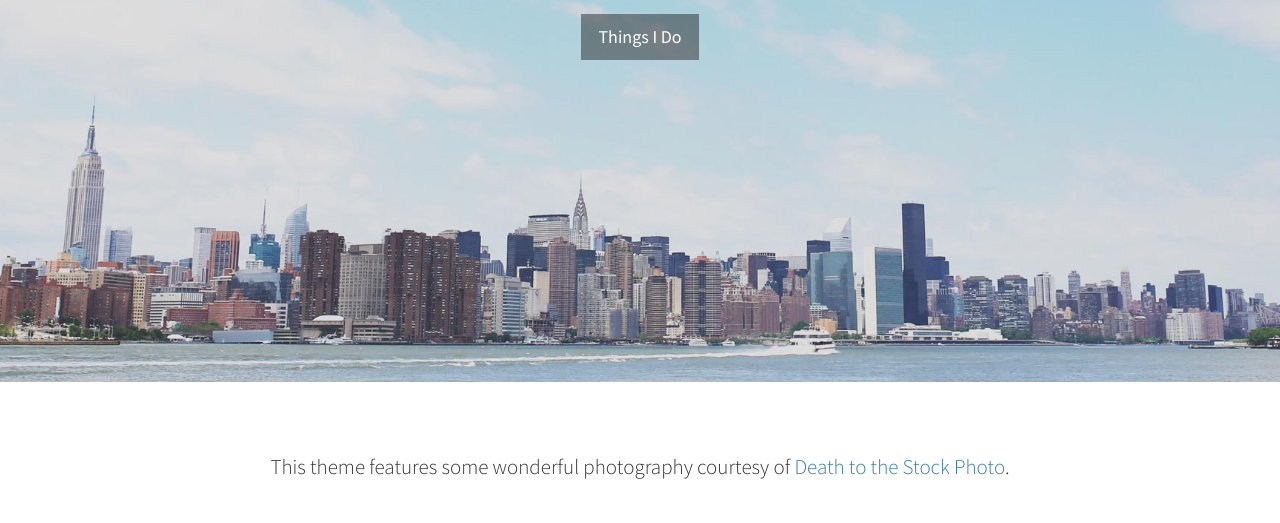
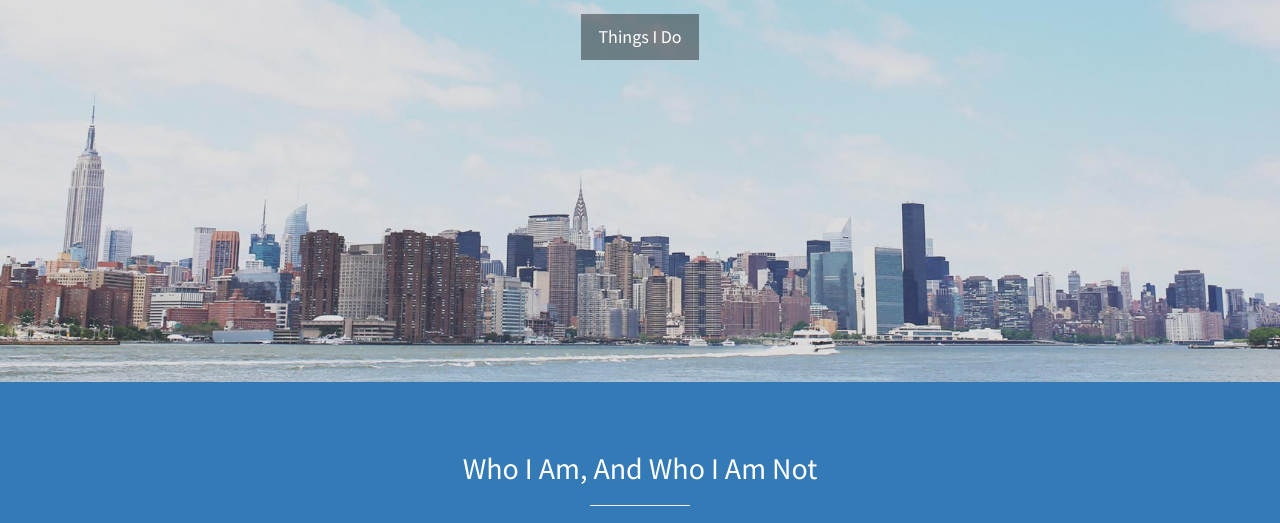
Before and after one commit to ejb332/ejb332.github.io, a plain HTML site: page index.html in a window 1280 px wide. Shown: the part 418-941 px from the top of the page. Drawn offline with Linux system fonts and the light colour scheme.

Commit message:
Remove section

```diff
--- a/index.html
+++ b/index.html
@@ -67,21 +67,6 @@
             <a href="#about" class="btn btn-dark btn-lg">Things I Do</a>
         </div>
     </header>
-
-    <!-- About -->
-    <section id="about" class="about">
-        <div class="container">
-            <div class="row">
-                <div class="col-lg-12 text-center">
-                    <h2></h2>
-                    <p class="lead">This theme features some wonderful photography courtesy of <a target="_blank" href="http://join.deathtothestockphoto.com/">Death to the Stock Photo</a>.</p>
-                </div>
-            </div>
-            <!-- /.row -->
-        </div>
-        <!-- /.container -->
-    </section>
-
     <!-- Services -->
     <!-- The circle icons use Font Awesome's stacked icon classes. For more information, visit http://fontawesome.io/examples/ -->
     <section id="services" class="services bg-primary">
```
